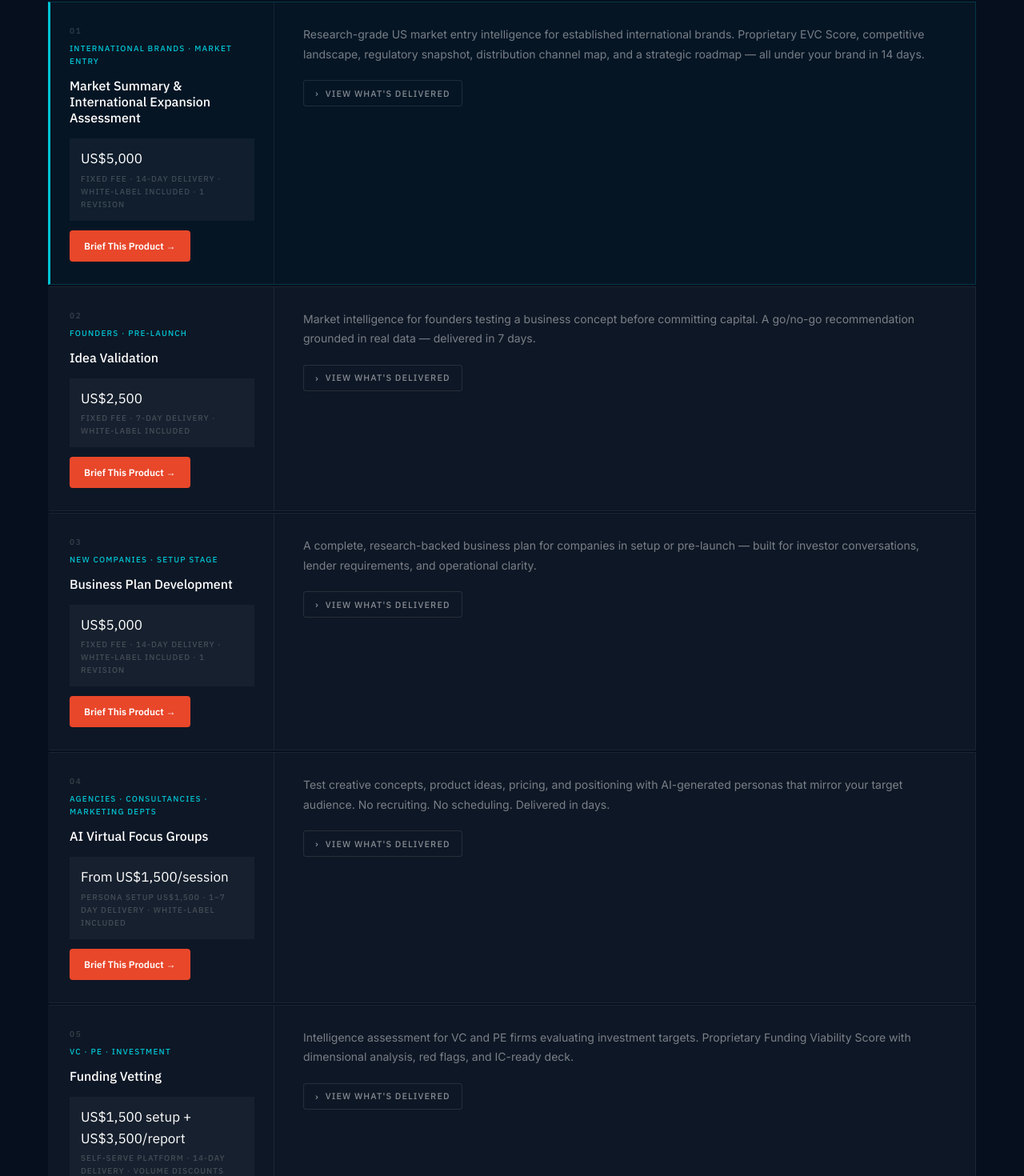
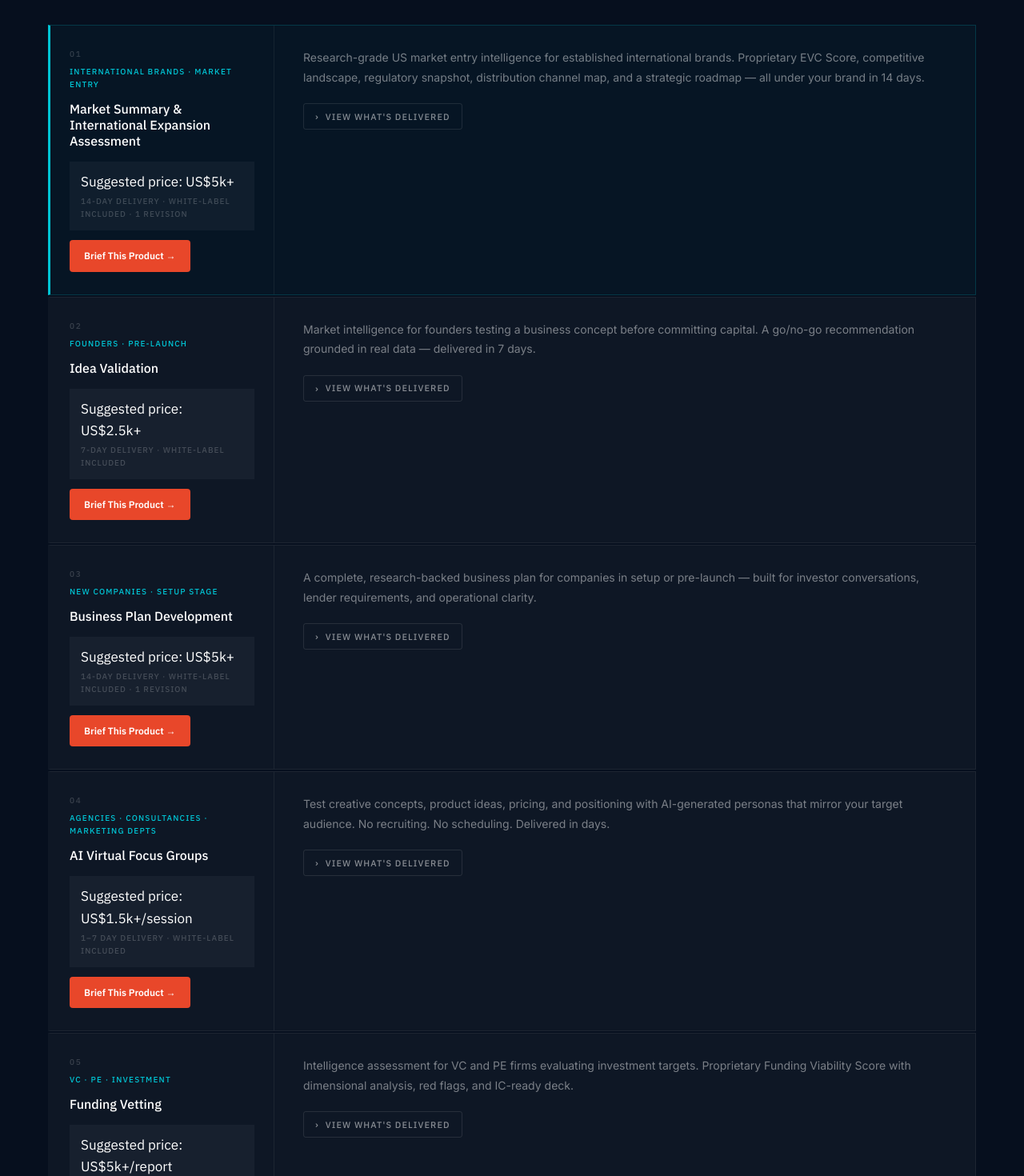
Before and after one commit to valterklug/soundcheck-insights-website, a React (Vite) app: page /products in a window 1280 px wide. Shown: the part 679-2149 px from the top of the page at 80% size. Built offline with nearby package versions, Linux system fonts and the light colour scheme.

Commit message:
Update pricing to suggested prices — leave pricing open for agencies

```diff
--- a/src/pages/Products.jsx
+++ b/src/pages/Products.jsx
@@ -9,8 +9,8 @@ const products = [
     for: 'International Brands · Market Entry',
     name: 'Market Summary & International Expansion Assessment',
     desc: 'Research-grade US market entry intelligence for established international brands. Proprietary EVC Score, competitive landscape, regulatory snapshot, distribution channel map, and a strategic roadmap — all under your brand in 14 days.',
-    price: 'US$5,000',
-    delivery: 'Fixed fee · 14-day delivery · White-label included · 1 revision',
+    price: 'Suggested price: US$5k+',
+    delivery: '14-day delivery · White-label included · 1 revision',
     featured: true,
     deliverables: [
       'EVC Score (Expansion Viability Coefficient) — 10-dimension proprietary scoring',
@@ -33,8 +33,8 @@ const products = [
     for: 'Founders · Pre-Launch',
     name: 'Idea Validation',
     desc: 'Market intelligence for founders testing a business concept before committing capital. A go/no-go recommendation grounded in real data — delivered in 7 days.',
-    price: 'US$2,500',
-    delivery: 'Fixed fee · 7-day delivery · White-label included',
+    price: 'Suggested price: US$2.5k+',
+    delivery: '7-day delivery · White-label included',
     deliverables: [
       'Market Demand Signals — search volume, consumer interest, category trends',
       'Competitive Gap Analysis — who\'s doing this, how well, and where white space exists',
@@ -49,8 +49,8 @@ const products = [
     for: 'New Companies · Setup Stage',
     name: 'Business Plan Development',
     desc: 'A complete, research-backed business plan for companies in setup or pre-launch — built for investor conversations, lender requirements, and operational clarity.',
-    price: 'US$5,000',
-    delivery: 'Fixed fee · 14-day delivery · White-label included · 1 revision',
+    price: 'Suggested price: US$5k+',
+    delivery: '14-day delivery · White-label included · 1 revision',
     deliverables: [
       'Market Analysis — category size, growth drivers, target segments, customer personas',
       'Competitive Landscape — direct competitors, positioning, differentiation strategy',
@@ -65,8 +65,8 @@ const products = [
     for: 'Agencies · Consultancies · Marketing Depts',
     name: 'AI Virtual Focus Groups',
     desc: 'Test creative concepts, product ideas, pricing, and positioning with AI-generated personas that mirror your target audience. No recruiting. No scheduling. Delivered in days.',
-    price: 'From US$1,500/session',
-    delivery: 'Persona setup US$1,500 · 1–7 day delivery · White-label included',
+    price: 'Suggested price: US$1.5k+/session',
+    delivery: '1–7 day delivery · White-label included',
     deliverables: [
       '3–10 custom AI personas based on exact target demographics',
       'Moderated discussion transcript — no loudest-voice bias',
@@ -87,8 +87,8 @@ const products = [
     for: 'VC · PE · Investment',
     name: 'Funding Vetting',
     desc: 'Intelligence assessment for VC and PE firms evaluating investment targets. Proprietary Funding Viability Score with dimensional analysis, red flags, and IC-ready deck.',
-    price: 'US$1,500 setup + US$3,500/report',
-    delivery: 'Self-serve platform · 14-day delivery · Volume discounts available',
+    price: 'Suggested price: US$5k+/report',
+    delivery: '14-day delivery · Volume discounts available',
     deliverables: [
       'Funding Viability Score (0–100%) — Pass / High Risk / Conditional Invest / Strong Invest',
       '5-Dimension Analysis — Market Opportunity, Competitive Moat, Operational Health, Revenue Quality, Investment Risk',
@@ -154,7 +154,7 @@ export default function Products() {
         <div className="page-hero-inner">
           <span className="sc-label">Research Products</span>
           <h1 className="page-h1">Intelligence your agency deploys.<br />Results your clients remember.</h1>
-          <p className="page-sub">Five fixed-scope, fixed-price products designed to be briefed, delivered, and deployed under your agency's brand — in as little as 7 days.</p>
+          <p className="page-sub">Five fixed-scope products designed to be briefed, delivered, and deployed under your agency's brand — in as little as 7 days. You set the price for your clients.</p>
         </div>
       </section>
 
```
